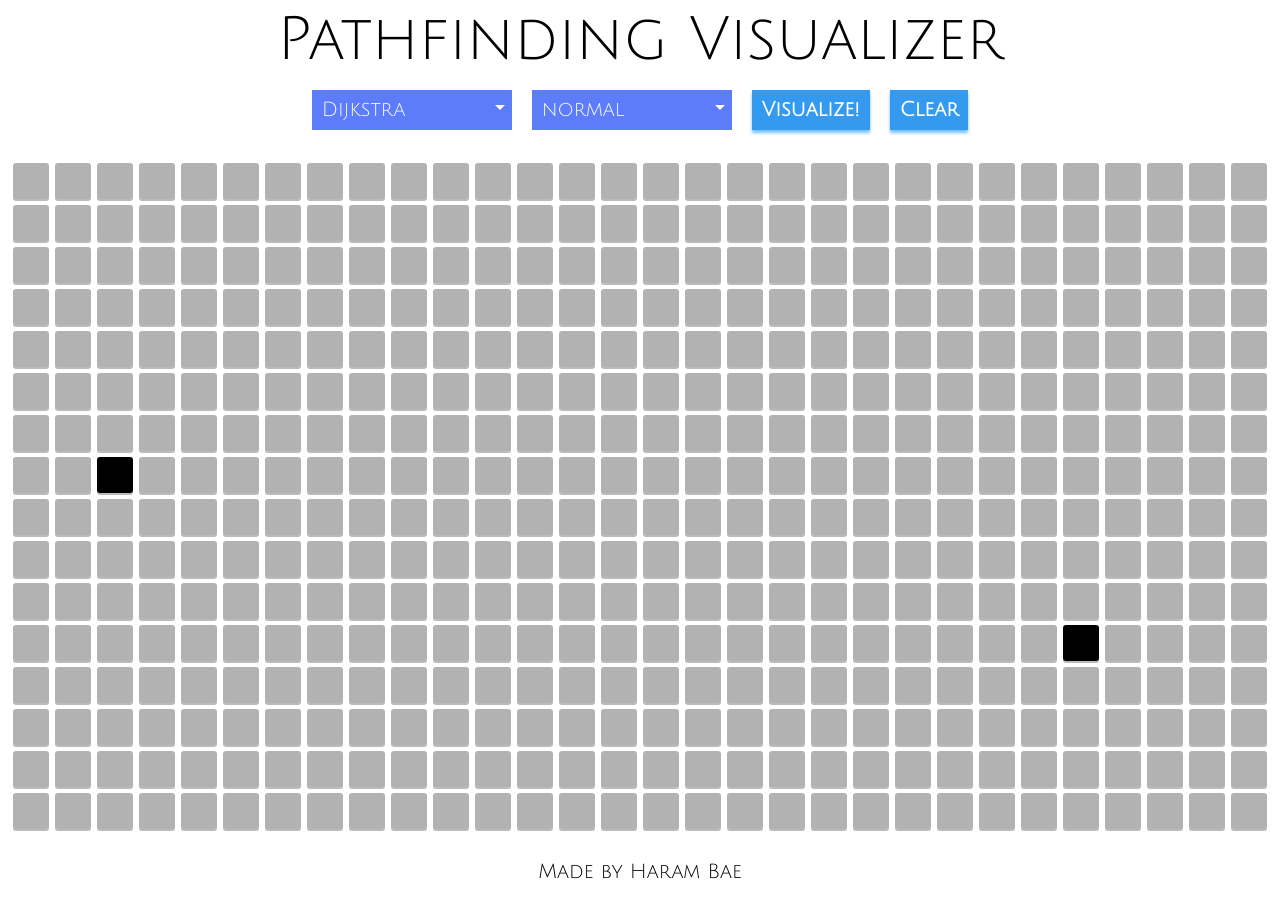
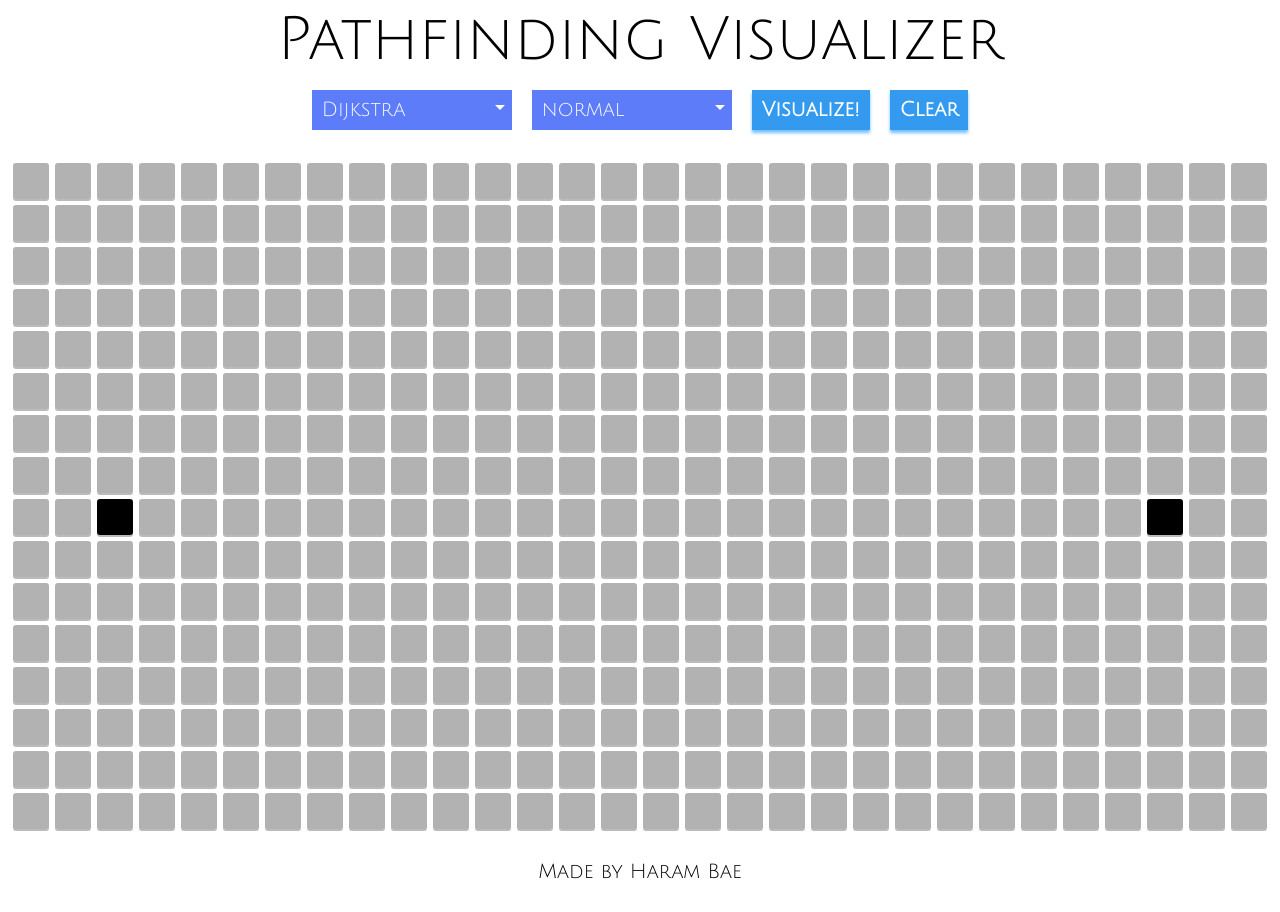
Before and after one commit to harsh2201/Pathfinding-Visualizer, a React (Create React App) app: page / in a window 1280 px wide. Built offline with nearby package versions, Linux system fonts and the light colour scheme.

Commit message:
:recycle: Refactor to fix error modal

```diff
--- a/src/Provider.jsx
+++ b/src/Provider.jsx
@@ -1,51 +1,53 @@
 // @flow
 
-import React, { createContext, useState, useRef, type Node } from 'react';
-import { BOARD, KEYS, DELAY_NORMAL, ITEM_INITIAL } from './constants';
-import PathFinder from 'algorithms/pathFinder';
+import React, { createContext, useRef, useState, type Node } from 'react';
+import { BOARD, KEYS, DELAY_NORMAL, ITEM_INITIAL, ITEM_FIXED, BOARD_ROW, BOARD_COL } from './constants';
 
 type PositionType = {|x: number, y: number|};
 type SetItemCacheType = { [key: string] : (string) => void };
 
 export type ContextType = {|
-  begin: PositionType,
-  end: PositionType,
-  setBegin: (PositionType) => void,
-  setEnd: (PositionType) => void,
-  isPathExist: boolean,
-  setIsPathExist: (boolean) => void,
+  isPathExist: { current: boolean },
+  begin: { current: PositionType },
+  end: { current: PositionType },
+  board: { current: Array<Array<string>> },
+  isPathExist: { current: boolean },
+  setItemCache: { current: SetItemCacheType },
+  pathFinder: { current: any },
+  delay: { current: number },
+
   clear: (void) => void,
-  pathFinder: any,
+  updateItem: (number, number, string, number) => void,
+  setIsPathExist: (boolean) => void
 |};
 
 const Context = createContext<ContextType>();
 
-const Provider = (props : {| children: Node |}) => {
+const Provider = (props : { children: Node }) => {
 
-  const [begin, setBegin] = useState<PositionType>({ x: 7, y: 2 });
-  const [end, setEnd] = useState<PositionType>({ x: 11, y: 25 });
   const [isPathExist, setIsPathExist] = useState<boolean>(true);
-
+  const begin = useRef<PositionType>({ x: Math.round(BOARD_ROW/2), y: 2})
+  const end = useRef<PositionType>({ x: Math.round(BOARD_ROW/2), y: BOARD_COL-3})
   const board = useRef<Array<Array<string>>>(BOARD);
   const setItemCache = useRef<SetItemCacheType>({});
   const pathFinder = useRef<any>(null);
   const delay = useRef<number>(DELAY_NORMAL);
 
-  const updateItem = (ridx, cidx, type, timeFactor = null) => {
+  const updateItem = (ridx, cidx, type = ITEM_FIXED, timeFactor = null) => {
     board.current[ridx][cidx] = type;
     const setItem = setItemCache.current[KEYS[ridx][cidx]];
 
     if (timeFactor) {
       const timer =
         setTimeout(() => { setItem(type); }, timeFactor*delay.current);
-      PathFinder.timers.push(timer);
+      pathFinder.current.timers.push(timer);
     } else {
-      console.log('check');
       setItem(type);
     }
   };
 
   const clear = () => {
+    if (!isPathExist) setIsPathExist(true);
     const currentBoard = board.current;
     currentBoard.forEach((row, ridx) => {
       row.forEach((item, cidx) => {
@@ -57,17 +59,12 @@ const Provider = (props : {| children: Node |}) => {
 
   return (
     <Context.Provider value={{
-      // State and method
-      begin, setBegin,
-      end, setEnd,clear,
-      isPathExist, setIsPathExist,
-      updateItem,
+      // Methods
+      clear, updateItem, setIsPathExist,
 
       // Refs
-      pathFinder,
-      board,
-      setItemCache,
-      delay
+      pathFinder, begin, end, isPathExist,
+      board, setItemCache, delay
     }}>
       {props.children}
     </Context.Provider>
--- a/src/algorithms/AStar.js
+++ b/src/algorithms/AStar.js
@@ -4,16 +4,16 @@ import PriorityQueue from 'js-priority-queue';
 import {
   BOARD_ROW,
   BOARD_COL,
-  VISITED_COLOR,
-  CLICKED_COLOR,
+  ITEM_CLICKED,
+  ITEM_VISITED,
 } from 'constants.js';
 import PathFinder, { type ConstructorType } from './pathFinder';
 
 export default class AStar extends PathFinder {
   opened: Array<Array<boolean>>;
 
-  constructor({begin, end, board, setState, delay} : ConstructorType){
-    super({ begin, end, board, setState, delay });
+  constructor(args : ConstructorType){
+    super(args);
     this.opened = new Array(BOARD_ROW);
     for (let i=0; i<BOARD_ROW; i++) {
       this.opened[i] = new Array(BOARD_COL).fill(false);
@@ -27,7 +27,7 @@ export default class AStar extends PathFinder {
 
   execute = () : boolean => {
     const {
-      dist, pq, opened, copy,
+      dist, pq, opened, board, updateItem,
       prev, begin, _h, end
     } = this;
     let timeFactor = 1;
@@ -51,7 +51,7 @@ export default class AStar extends PathFinder {
         const nextY : number = currentY + PathFinder.dy[i];
 
         if (nextX < 0 || nextX >= BOARD_ROW || nextY < 0 || nextY >= BOARD_COL) continue;
-        if (copy[nextX][nextY].color === CLICKED_COLOR) continue;
+        if (board[nextX][nextY] === ITEM_CLICKED) continue;
 
         const g = dist[currentX][currentY] + 1;
         const nextF = g + _h({x : nextX, y: nextY});
@@ -60,16 +60,13 @@ export default class AStar extends PathFinder {
           prev[nextX][nextY] = { x: currentX, y: currentY };
           dist[nextX][nextY] = g;
 
-          if (!(nextX === end.x && nextY === end.y)) {
-            copy[nextX][nextY].color = VISITED_COLOR;
-          } else {
-            find = true;
-          }
-          copy[nextX][nextY].visit = true;
-          this.updateBoard(timeFactor);
+          updateItem(nextX, nextY, ITEM_VISITED, timeFactor);
           timeFactor++;
 
-          if (find) break;
+          if (nextX === end.x && nextY === end.y) {
+            find = true;
+            break;
+          }
 
           if (opened[nextX][nextY] === false) {
             pq.queue({x: nextX, y: nextY, f: nextF});
@@ -83,6 +80,7 @@ export default class AStar extends PathFinder {
         return true;
       }
     }
+    this.clearTimers();
     return false;
   }
 }
--- a/src/algorithms/bellmanFord.js
+++ b/src/algorithms/bellmanFord.js
@@ -50,6 +50,7 @@ export default class BellmanFord extends PathFinder {
       if (relaxedResult.find) find = true;
     }
     updateItem(end.x, end.y, ITEM_VISITED, timeFactor);
+    if (!find) this.clearTimers();
     return find;
   }
 }
--- a/src/algorithms/dfs.js
+++ b/src/algorithms/dfs.js
@@ -47,6 +47,7 @@ export default class Dfs extends PathFinder {
 
   execute = () : boolean => {
     this._dfs(this.begin.x, this.begin.y, 1);
+    if (!this.find) this.clearTimers();
     return this.find;
   }
 }
--- a/src/algorithms/dijkstra.js
+++ b/src/algorithms/dijkstra.js
@@ -55,6 +55,7 @@ export default class Dijkstra extends PathFinder {
         return true;
       }
     }
+    this.clearTimers();
     return false;
   }
 }
--- a/src/algorithms/pathFinder.js
+++ b/src/algorithms/pathFinder.js
@@ -15,13 +15,13 @@ export default class PathFinder {
   end: {| x: number, y: number |};
   updateItem: (number, number, string, ?number) => void;
   board: Array<Array<string>>;
+  timers : Array<number>;
 
   dist: Array<Array<number>>;
   prev: Array<Array<{| x: number, y: number |}>>;
 
   static dx : Array<number>;
   static dy : Array<number>;
-  static timers : Array<number>;
 
   constructor({ begin, end, updateItem, board } : ConstructorType){
     this.begin = begin;
@@ -29,11 +29,11 @@ export default class PathFinder {
     this.updateItem = updateItem;
     this._init();
     this.board = board;
+    this.timers = [];
   }
 
   static dx = [-1,1,0,0];
   static dy = [0,0,-1,1];
-  static timers = [];
 
   _init = () => {
     this.dist = new Array(BOARD_ROW);
@@ -50,8 +50,8 @@ export default class PathFinder {
   }
 
   clearTimers() {
-    PathFinder.timers.forEach((timer : TimeoutID) => { clearTimeout(timer); });
-    PathFinder.timers = [];
+    this.timers.forEach((timer : TimeoutID) => { clearTimeout(timer); });
+    this.timers = [];
   }
 
   paintShortestPath = () => {
--- a/src/components/Container/Container.jsx
+++ b/src/components/Container/Container.jsx
@@ -4,22 +4,16 @@ import React, { useEffect, useContext, useState } from 'react';
 import Modal from 'react-modal';
 import Header from '../Header/Header';
 import Board from '../Board/Board';
-import { Context } from 'Provider';
+import { Context, type ContextType } from 'Provider';
 import './Container.scss';
 
 Modal.setAppElement('#root');
 
 const Container = () => {
 
-  type ContextType = {
-    isPathExist: boolean,
-    pathFinder: typeof React.useRef,
-    clear: (void) => void
-  };
-
   const context = useContext(Context);
   const {
-    isPathExist, pathFinder, clear,
+    isPathExist, clear,
     moveEndPoints, setMoveEndPoints
   } : ContextType = context;
   const [isErrorOpen, setIsErrorOpen] = useState(false);
@@ -28,10 +22,9 @@ const Container = () => {
   useEffect(() => {
     if (!isPathExist) {
       clear();
-      pathFinder.current.clearTimers();
       setIsErrorOpen(true);
     }
-  }, [isPathExist, pathFinder, clear]);
+  }, [isPathExist, clear]);
 
   useEffect(() => {
     if (moveEndPoints) {
--- a/src/components/Header/Header.jsx
+++ b/src/components/Header/Header.jsx
@@ -29,8 +29,8 @@ const Header = () => {
 
   const onVisualize = () => {
     pathFinder.current  = new PathFinder[type]({
-      begin,
-      end,
+      begin: begin.current,
+      end: end.current,
       updateItem,
       board: board.current
     });
--- a/src/components/Item/Item.jsx
+++ b/src/components/Item/Item.jsx
@@ -14,19 +14,19 @@ const Item = ({ ridx, cidx }) => {
   setItemCache.current[KEYS[ridx][cidx]] = setType;
 
   useEffect(() => {
-    if ((type === ITEM_VISITED) && (ridx === end.x && cidx === end.y)) {
+    if ((type === ITEM_VISITED) && (ridx === end.current.x && cidx === end.current.y)) {
       pathFinder.current.paintShortestPath();
     }
   }, [type, end, pathFinder, ridx, cidx]);
 
   useEffect(() => {
-    if ((type === ITEM_SHORTEST) && (ridx === end.x && cidx === end.y)) {
+    if ((type === ITEM_SHORTEST) && (ridx === end.current.x && cidx === end.current.y)) {
       pathFinder.current.clearTimers();
     }
   }, [type, end, pathFinder, ridx, cidx]);
 
   const getColor = () => {
-    if ((ridx === begin.x && cidx === begin.y) || (ridx === end.x && cidx === end.y)) {
+    if ((ridx === begin.current.x && cidx === begin.current.y) || (ridx === end.current.x && cidx === end.current.y)) {
       return FIXED_COLOR;
     } else if (type === ITEM_VISITED) {
       return VISITED_COLOR;
```
